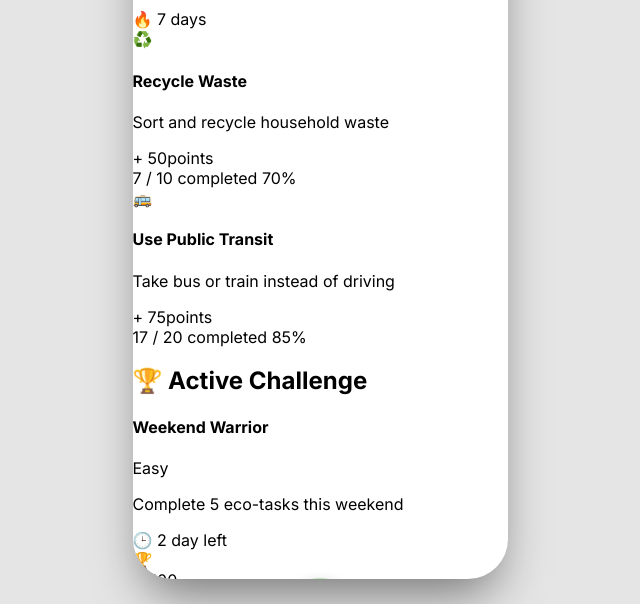
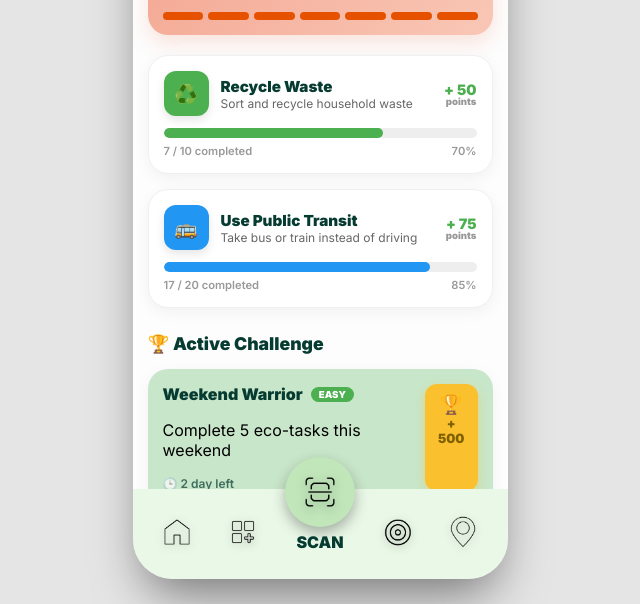
Before and after one commit to Guigguls/REGEN, a plain HTML site: page challenges.html in a window 1280 px wide. Shown: the part 196-800 px from the top of the page, without its empty margins (320-960 px from the left). Drawn offline with Linux system fonts and the light colour scheme.

Commit message:
updated code to fit new stylesheet

```diff
--- a/challenges.html
+++ b/challenges.html
@@ -6,7 +6,7 @@
   <title>REGEN - Dashboard</title>
   <link href="https://fonts.googleapis.com/css2?family=Inter:wght@400;500;600;700;900&display=swap" rel="stylesheet">
   <link rel="stylesheet" href="https://cdnjs.cloudflare.com/ajax/libs/font-awesome/6.5.1/css/all.min.css">
-  <link rel="stylesheet" href="style.css">
+  <link rel="stylesheet" href="dashStyle.css">
   <link rel="stylesheet" href="template/css/layout.css">
 </head>
 <body>
```
